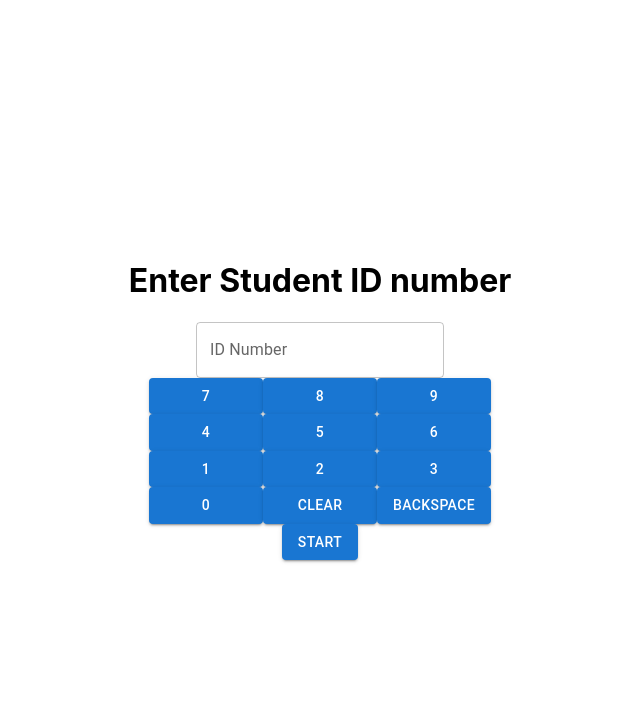
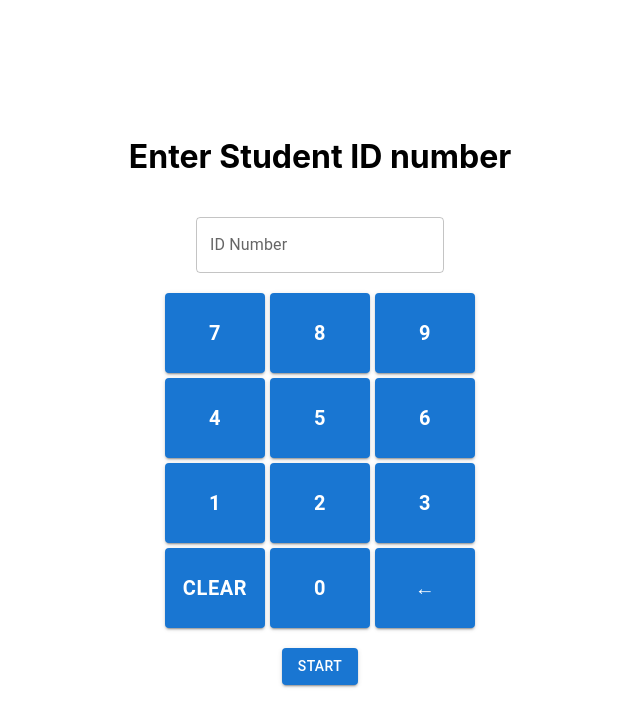
Before and after one commit to IonImpulse/ARTEMIS-HackDavis-2023, a React (Create React App) app in the folder cloth-frontend/: page / in a window 1280 px wide. Shown: the top 726 px of the page, without its empty margins (320-960 px from the left). Built offline with nearby package versions, Linux system fonts and the light colour scheme; the HTML template or start-up script is replaced by a standard one.

Commit message:
login screen mostly done

```diff
--- a/cloth-frontend/src/App.css
+++ b/cloth-frontend/src/App.css
@@ -43,9 +43,18 @@
   align-items: center;
   justify-content: center;
   height: 100vh;
+  row-gap: 20px;
 }
 
 .NumPad {
   display: grid;
   grid-template-columns: repeat(3, 1fr);
+  gap: 5px;
 }
+
+.NumPad button {
+  height: 80px;
+  width: 100px;
+  font-weight: bolder;
+  font-size: 20px;
+}
--- a/cloth-frontend/src/components/LoginScreen.js
+++ b/cloth-frontend/src/components/LoginScreen.js
@@ -14,7 +14,7 @@ export default function LoginScreen() {
                 <div>
                     <h1>Enter Student ID number</h1>
                 </div>
-                <TextField id="outlined-basic" label="ID Number" variant="outlined" />
+                <TextField type="number" label="ID Number" variant="outlined" />
 
                 <div className="NumPad">
                     <Button variant="contained">7</Button>
@@ -29,9 +29,9 @@ export default function LoginScreen() {
                     <Button variant="contained">2</Button>
                     <Button variant="contained">3</Button>
 
+                    <Button variant="contained">Clear</Button>
                     <Button variant="contained">0</Button>
-                    <Button variant="contained">Clear</Button>
-                    <Button variant="contained">Backspace</Button>
+                    <Button variant="contained">←</Button>
 
                 </div><Button variant="contained">Start</Button>
             </div>
```
